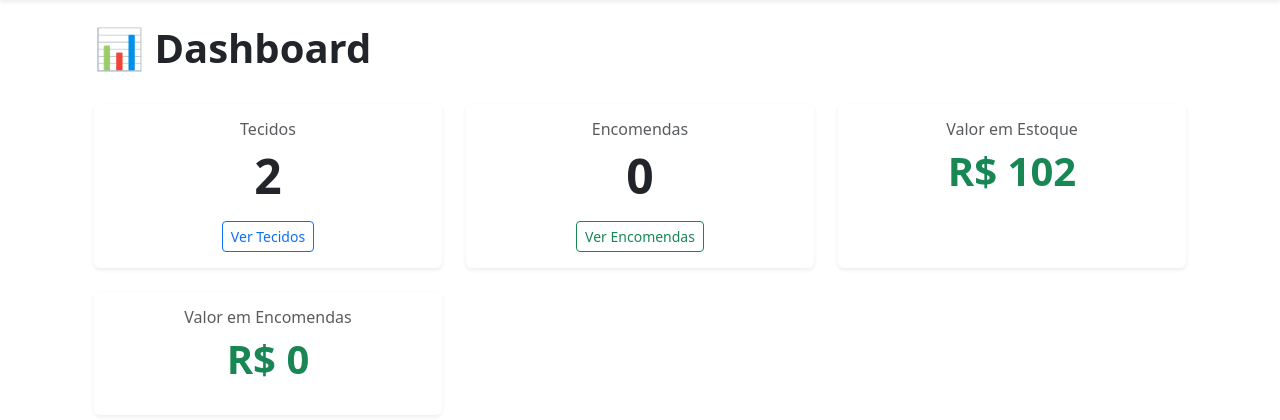
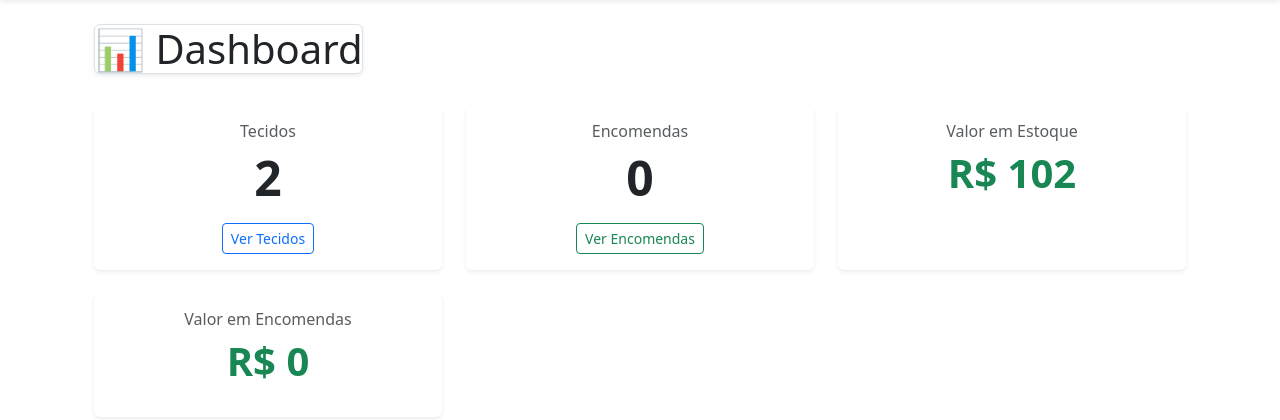
Before and after one commit to CARLOS4343/Loja_roupas, a Django app: page / in a window 1280 px wide. Shown: the part 138-558 px from the top of the page. Run offline with Django 5.2, Linux system fonts and the light colour scheme; data comes from the database, SQL or seed files in the repository.

Commit message:
Melhorando Dash

```diff
--- a/Estoque/templates/estoque/home.html
+++ b/Estoque/templates/estoque/home.html
@@ -8,7 +8,7 @@
 
     <!-- Título -->
     <div class="d-flex justify-content-between align-items-center mb-4">
-        <h1 class="fw-bold">📊 Dashboard</h1>
+        <h1 class="card text-center shadow-sm border -0 h-100 ">📊 Dashboard</h1>
     </div>
 
     <!-- Cards de resumo -->
```
